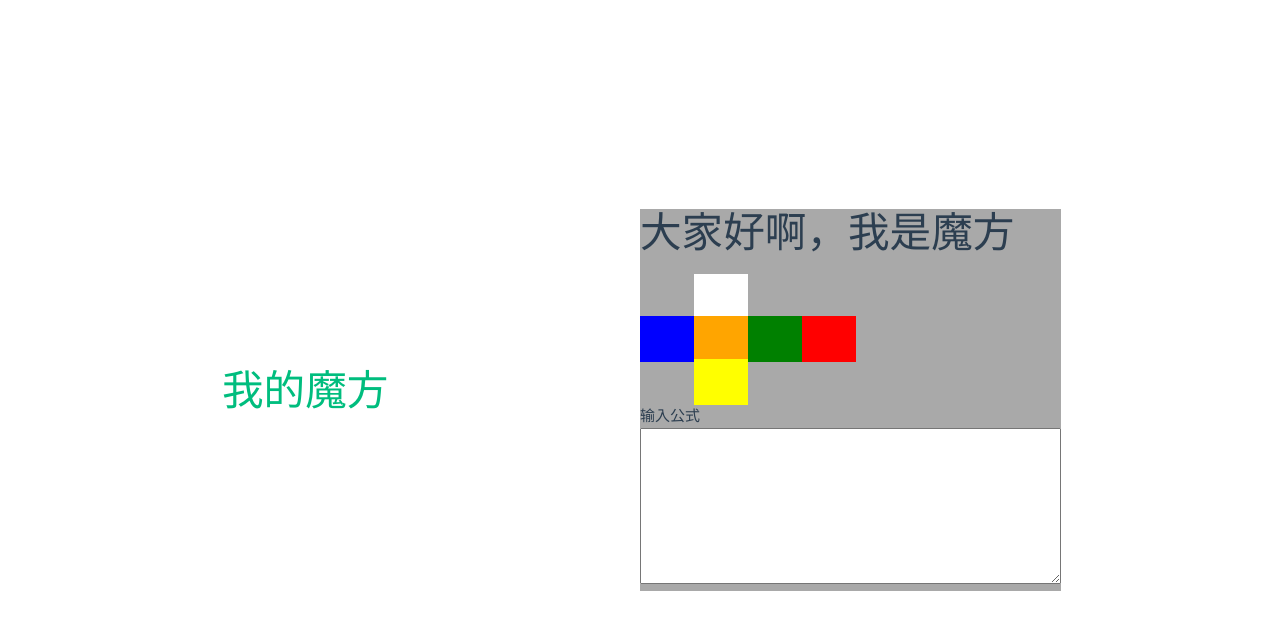
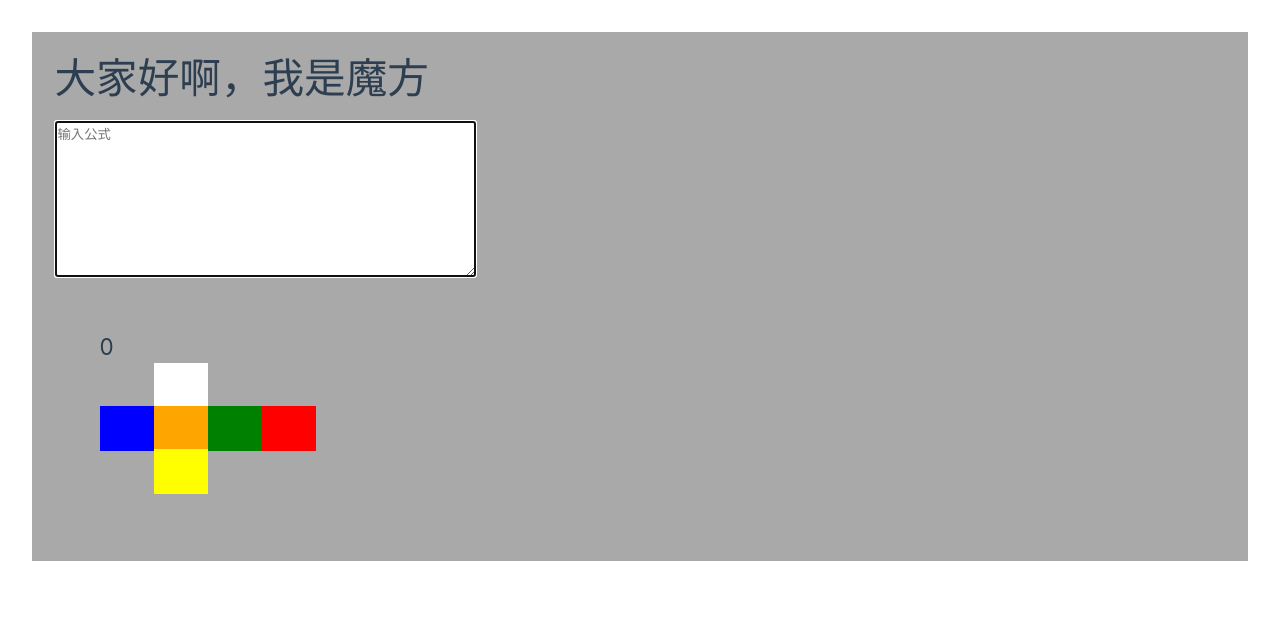
Before and after one commit to AtomFirst/MyRubikCube, a Vue app: page / in a window 1280 px wide. Shown: the top 630 px of the page. Built offline with nearby package versions, Linux system fonts and the light colour scheme.

Commit message:
将Cube和Cube3函数式，展示变换过程，修改布局

```diff
--- a/src/App.vue
+++ b/src/App.vue
@@ -1,15 +1,8 @@
 <script setup lang="ts">
-import HelloWorld from './components/HelloWorld.vue'
 import RubikCube from './components/RubikCube.vue';
 </script>
 
 <template>
-  <header>
-    <div>
-      <HelloWorld msg="我的魔方"/>
-    </div>
-  </header>
-
   <main>
     <RubikCube/>
   </main>
@@ -35,16 +28,4 @@ main {
   place-items: flex-start;
   flex-wrap: wrap;
 }
-
-@media (min-width: 1024px) {
-  header {
-    display: flex;
-    place-items: center;
-    padding-right: calc(var(--section-gap) / 2);
-  }
-
-  .logo {
-    margin: 0 2rem 0 0;
-  }
-}
 </style>
--- a/src/assets/main.css
+++ b/src/assets/main.css
@@ -21,7 +21,7 @@ a,
   }
 }
 
-@media (min-width: 1024px) {
+@media (min-width: 10240px) {
   body {
     display: flex;
     place-items: center;
--- a/src/components/RubikCube.vue
+++ b/src/components/RubikCube.vue
@@ -2,8 +2,7 @@
 import type { Matrix } from "mathjs";
 
 import * as math from 'mathjs';
-import { toEditorSettings } from "typescript";
-import { ref,computed } from "vue";
+import { ref } from "vue";
 
 // six directions
 const front=math.matrix([1,0,0]);
@@ -21,11 +20,15 @@ function vec2mtr(vec:Matrix){
 }
 
 class Cube{
-    public rotation;
-    public color;
-    public id;
-    public constructor(){
-        this.rotation=math.identity(3);
+    rotation:Matrix;
+    color:Map<string,string>;
+    id:Array<number>;
+
+    constructor(rotation?:Matrix,color?:Map<string,string>,id?:Array<number>){
+        this.rotation=rotation?rotation:math.identity(3) as Matrix;
+        if(color)
+            this.color=color;
+        else{
             this.color=new Map();
             this.color.set(front.toString(),'orange');
             this.color.set(back.toString(),'red');
@@ -33,25 +36,37 @@ class Cube{
             this.color.set(right.toString(),'green_');
             this.color.set(up.toString(),'white');
             this.color.set(down.toString(),'yellow');
-        this.id=[0,0,0];
         }
-    public rotate(f:Matrix):void{
-        this.rotation=math.multiply(f,this.rotation);
+        this.id=id?id:[0,0,0];
+    }
+    copy():Cube{
+        return new Cube(this.rotation,new Map(this.color),new Array(...this.id));
+    }
+    rotate(F:Matrix):Cube{
+        return new Cube(math.multiply(F,this.rotation),new Map(this.color),new Array(...this.id));
     }
     // input the 6
-    public look(angle:Matrix):string{
+    look(angle:Matrix):string|undefined{
         const face=math.multiply(angle,this.rotation).toString();
         return this.color.get(face);
     };
 };
 
 class Cube3{
-    private arr;
-    public constructor(){
-        this.arr=new Array<Cube>(27);
+    cubes:Array<Cube>;
+
+    constructor(cubes?:Array<Cube>){
+        if(cubes){
+            this.cubes=cubes;
+            return;
+        }
+        this.cubes=new Array<Cube>(27);
         for(let i=0;i<27;i++)
-            this.arr[i]=new Cube(),
-            this.arr[i].id=Cube3.id2xyz(i);
+            this.cubes[i]=new Cube(),
+            this.cubes[i].id=Cube3.id2xyz(i);
+    }
+    copy():Cube3{
+        return new Cube3(this.cubes.map(cube=>cube.copy()));
     }
     static xyz2id(x:number,y:number,z:number):number{
         return Math.round(x+y*3+z*9+13);
@@ -59,72 +74,63 @@ class Cube3{
     static id2xyz(id:number):Array<number>{
         return [Math.floor(id+0.01)%3-1,Math.floor(id/3+0.01)%3-1,Math.floor(id/9+0.01)-1];
     }
-    public reset():void{
-        for(let i=0;i<27;i++)
-            this.arr[i]=new Cube(),
-            this.arr[i].id=Cube3.id2xyz(i);
-    }
-    public rotate(f:Matrix):void{
+    rotate(f:Matrix):Cube3{
         const l=(x:number)=>x===0?-1:x;
         const r=(x:number)=>x===0?1:x;
         const F=vec2mtr(f);
 
-        const move=new Array<Cube>(9);
-        const nid=new Array<number>(9);
-        let tot=-1;
+        const res=this.copy();
         for(let x=l(f.get([0]));x<=r(f.get([0]));x++)
         for(let y=l(f.get([1]));y<=r(f.get([1]));y++)
         for(let z=l(f.get([2]));z<=r(f.get([2]));z++){
             const id=Cube3.xyz2id(x,y,z);
-            this.arr[id].rotate(F);
-            move[++tot]=this.arr[id];
             const [nx,ny,nz]=math.multiply(F,[x,y,z]).toArray().map((v,i,a)=>v as number);
-            nid[tot]=Cube3.xyz2id(nx,ny,nz);
+            const nid=Cube3.xyz2id(nx,ny,nz);
+            res.cubes[nid]=this.cubes[id].rotate(F);
         }
-        for(let i=0;i<=tot;i++)
-            this.arr[nid[i]]=move[i];
+        return res;
     }
-    public show():string{
+    show():string{
         // front
         let front_view='';
         for(let z=1;z>=-1;z--){
             for(let y=-1;y<=1;y++)
-                front_view+=`<span class=${this.arr[Cube3.xyz2id(1,y,z)].look(front)}>  </span>`;
+                front_view+=`<span class=${this.cubes[Cube3.xyz2id(1,y,z)].look(front)}>  </span>`;
             front_view+='\n';
         }
         // back
         let back_view='';
         for(let z=1;z>=-1;z--){
             for(let y=1;y>=-1;y--)
-                back_view+=`<span class=${this.arr[Cube3.xyz2id(-1,y,z)].look(back)}>  </span>`;
+                back_view+=`<span class=${this.cubes[Cube3.xyz2id(-1,y,z)].look(back)}>  </span>`;
             back_view+='\n';
         }
         // left
         let left_view='';
         for(let z=1;z>=-1;z--){
             for(let x=-1;x<=1;x++)
-                left_view+=`<span class=${this.arr[Cube3.xyz2id(x,-1,z)].look(left)}>  </span>`;
+                left_view+=`<span class=${this.cubes[Cube3.xyz2id(x,-1,z)].look(left)}>  </span>`;
             left_view+='\n';
         }
         // right
         let right_view='';
         for(let z=1;z>=-1;z--){
             for(let x=1;x>=-1;x--)
-                right_view+=`<span class=${this.arr[Cube3.xyz2id(x,1,z)].look(right)}>  </span>`;
+                right_view+=`<span class=${this.cubes[Cube3.xyz2id(x,1,z)].look(right)}>  </span>`;
             right_view+='\n';
         }
         // up
         let up_view='';
         for(let x=-1;x<=1;x++){
             for(let y=-1;y<=1;y++)
-                up_view+=`<span class=${this.arr[Cube3.xyz2id(x,y,1)].look(up)}>  </span>`;
+                up_view+=`<span class=${this.cubes[Cube3.xyz2id(x,y,1)].look(up)}>  </span>`;
             up_view+='\n';
         }
         // down
         let down_view='';
         for(let x=1;x>=-1;x--){
             for(let y=-1;y<=1;y++)
-                down_view+=`<span class=${this.arr[Cube3.xyz2id(x,y,-1)].look(down)}>  </span>`;
+                down_view+=`<span class=${this.cubes[Cube3.xyz2id(x,y,-1)].look(down)}>  </span>`;
             down_view+='\n';
         }
 
@@ -148,14 +154,12 @@ class Cube3{
     }
 };
 
-const cube3=ref(new Cube3());
-const cube3_show=computed(()=>cube3.value.show());
-
+const cube3=ref([new Cube3()]);
+let tokens=new Array();
 const error=ref('');
 
-function onInput(event:Event){
+function onInput(event:Event):void{
     const input=(event.target as HTMLInputElement).value as string;
-    const tokens=[];
     const good=(c:string)=>{
         switch(c){
             case 'F':
@@ -184,56 +188,70 @@ function onInput(event:Event){
                 return down;
         }
     };
+
+    error.value='';
+    const t_tokens=[];
     for(let i=0;i<input.length;i++){
         const c=input[i];
         if(good(c))
-            tokens.push([c,1]);
+            t_tokens.push([c,1]);
         else if(c==='\''){
-            if(i==0 || !good(input[i-1])){
-                error.value=`第 ${i+1} 个字符为 '\'' 但前一个字符不是表示转动的字母`;
-                return;
-            }
-            tokens[tokens.length-1][1]=3;
+            if(i==0 || !good(input[i-1]))
+                error.value+=`第 ${i+1} 个字符为 '\'' 但前一个字符不是表示转动的字母\n`;
+            else
+                t_tokens[t_tokens.length-1][1]=3;
         }
         else if(c==='2')
-            tokens[tokens.length-1][1]=(tokens[tokens.length-1][1] as number)*2;
-        else if(c!==' ' && c!=='\n'){
-            error.value=`第 ${i+1} 个字符 ${c} 不是合法字符`;
-            return;
+            t_tokens[t_tokens.length-1][1]=(t_tokens[t_tokens.length-1][1] as number)*2%4;
+        else if(c!==' ' && c!=='\n')
+            error.value+=`第 ${i+1} 个字符 ${c} 不是合法字符\n`;
     }
+
+    let i=0;
+    for(;i<t_tokens.length;i++)
+        if(i>=tokens.length || tokens[i][0]!==t_tokens[i][0] || tokens[i][1]!==t_tokens[i][1])
+            break;
+    tokens=t_tokens;
+    for(;i<tokens.length;i++){
+        let cur=cube3.value[i];
+        for(let j=0;j<(tokens[i][1] as number);j++)
+            cur=cur.rotate(f(tokens[i][0] as string) as Matrix);
+        cube3.value[i+1]=cur;
     }
-    error.value='';
-    cube3.value.reset();
-    for(let i=0;i<tokens.length;i++)
-        for(let j=0;j<(tokens[i][1] as number);j++)
-            cube3.value.rotate(f(tokens[i][0] as string) as Matrix);
+    while(cube3.value.length-1>tokens.length)
+        cube3.value.pop();
 }
+
 </script>
 
 <template>
-  <div class="greetings">
+  <div>
     <h1>大家好啊，我是魔方</h1>
 
-    <pre style="line-height: 95%;" v-html="cube3_show" />
+    <textarea rows="10" cols="50" autofocus placeholder="输入公式" @input="onInput" />
+    <pre>{{ error }}</pre>
 
-    <p>输入公式</p>
-    <textarea rows="10" cols="50" @input="onInput" />
-    <p>{{ error }}</p>
-
-    <div hidden="true">
-        <button @click="cube3.rotate(front)">F</button>
-        <button @click="cube3.rotate(back)">B</button>
-        <button @click="cube3.rotate(left)">L</button>
-        <button @click="cube3.rotate(right)">R</button>
-        <button @click="cube3.rotate(up)">U</button>
-        <button @click="cube3.rotate(down)">D</button>
+    <ul class="list" v-for="i in cube3.length">
+        <div>
+            <h2>{{ cube3.length-i }}</h2>
+            <pre style="line-height: 95%;" v-html="cube3[cube3.length-i].show()" />
         </div>
+    </ul>
   </div>
 </template>
 
 <style>
-input {
-    width: 100%;
+.list {
+  list-style-type: none; /* 去掉默认的列表符号 */
+  padding: 0;
+  margin: 1.5em;
+  display: flex; /* 启用 Flexbox 布局 */
+  flex-direction: row; /* 从左到右排列（默认值） */
+  gap: 10px; /* 可选：设置列表项之间的间距 */
+}
+
+div {
+    padding: 1.5em;
 }
 
 .blue{
@@ -265,16 +283,4 @@ h1 {
 h3 {
   font-size: 1.2rem;
 }
-
-.greetings h1,
-.greetings h3 {
-  text-align: center;
-}
-
-@media (min-width: 1024px) {
-  .greetings h1,
-  .greetings h3 {
-    text-align: left;
-  }
-}
 </style>
```
Lines whose indentation alone changed are shown as unchanged.
